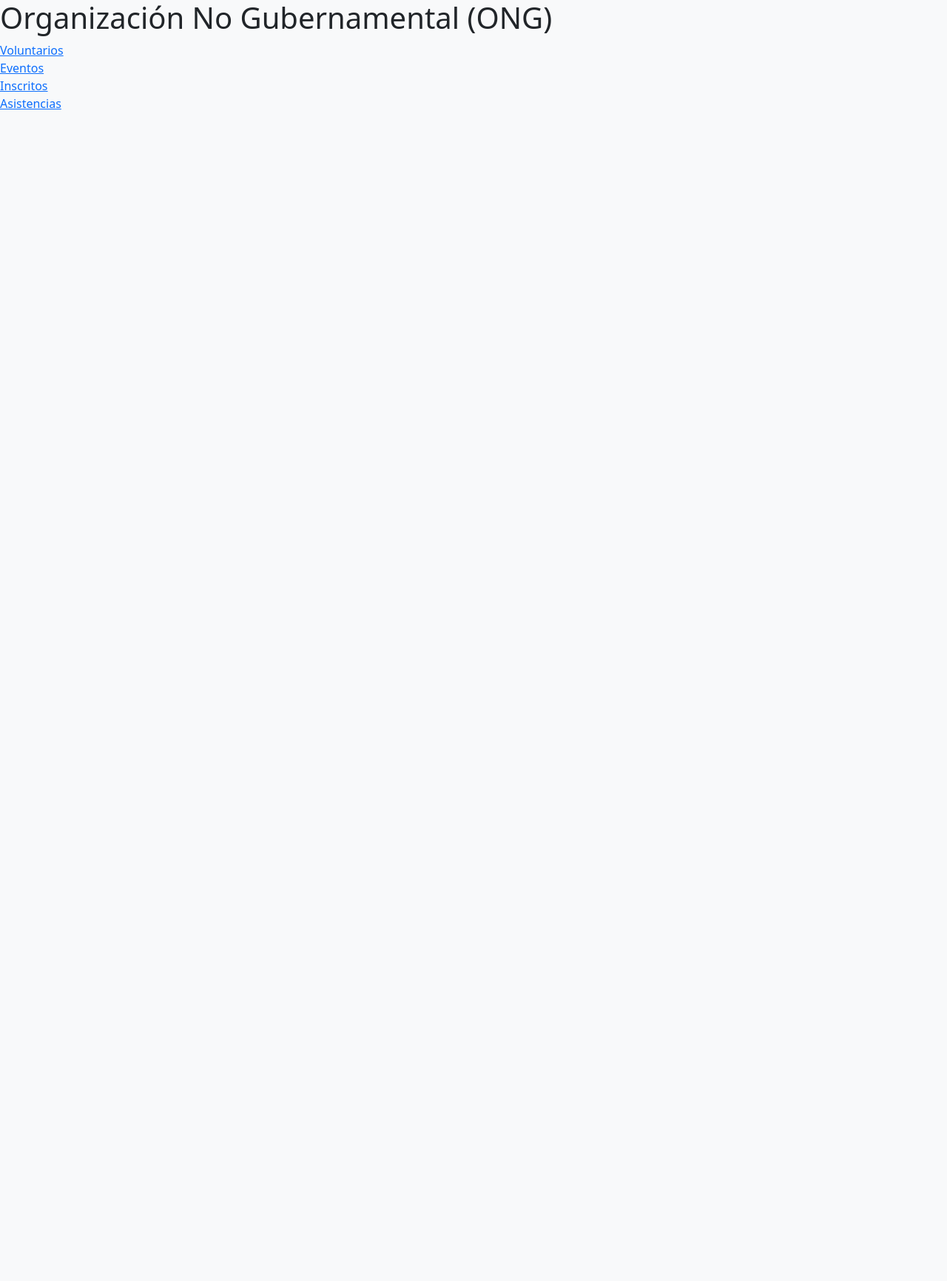
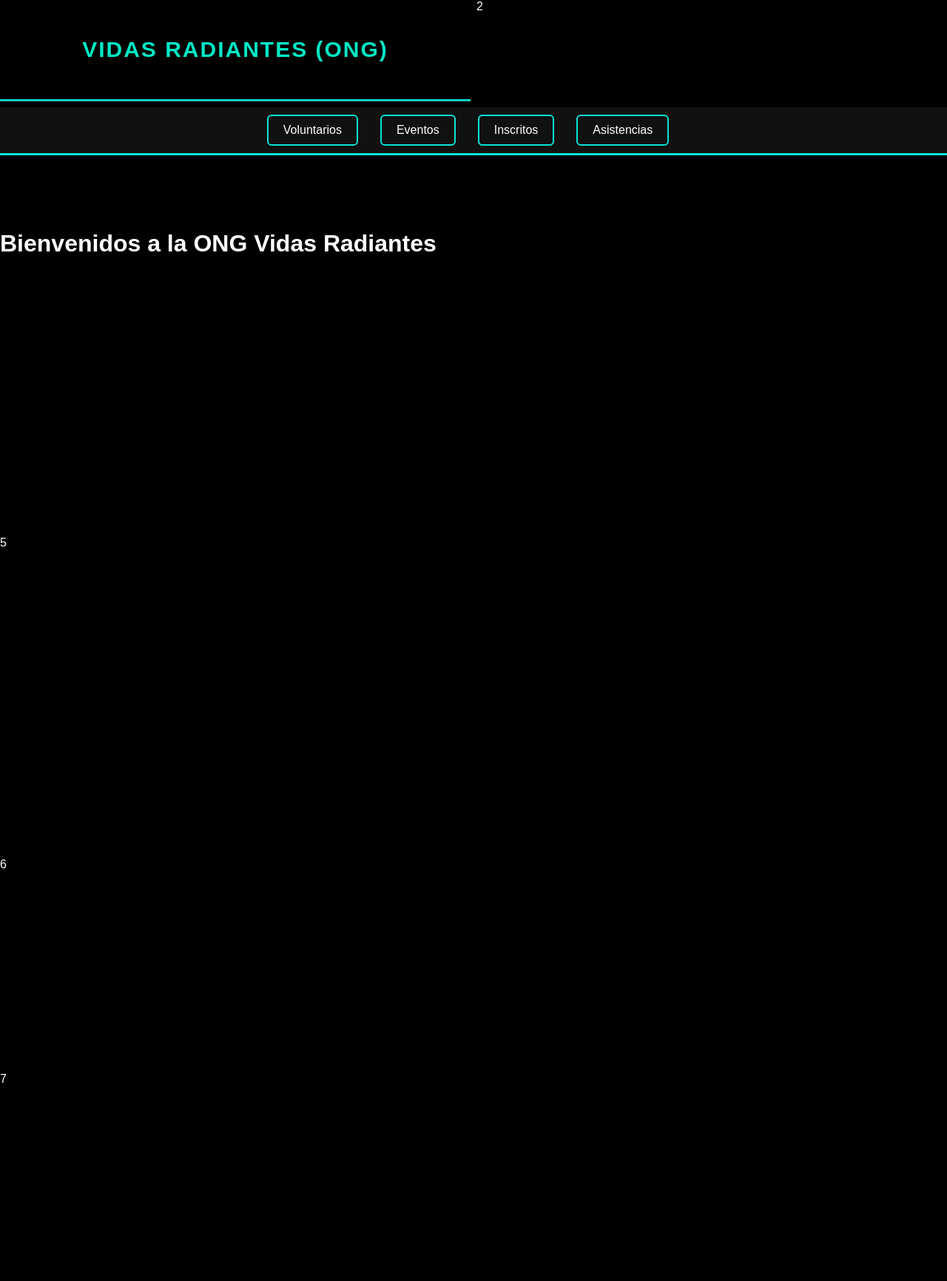
Before and after one commit to EddyRodrigo/Proyecto-ONG, a Django app: page / in a window 1280 px wide. Shown: the whole page at 74% size. Before the commit the page ends 148 px from the top, so only its background shows below. Run offline with Django 5.2, Linux system fonts and the light colour scheme.

Commit message:
inicializado css

```diff
--- a/ProyectoONG/settings.py
+++ b/ProyectoONG/settings.py
@@ -123,7 +123,9 @@ USE_TZ = True
 # Static files (CSS, JavaScript, Images)
 # https://docs.djangoproject.com/en/5.2/howto/static-files/
 
-STATIC_URL = 'static/'
+#* Habilitacion de un css statico para el proyecto
+STATIC_URL = '/static/'   #! STATIC_URL = 'static/'
+STATICFILES_DIRS = [BASE_DIR / 'static']
 
 # Default primary key field type
 # https://docs.djangoproject.com/en/5.2/ref/settings/#default-auto-field
--- /dev/null
+++ b/ong/templates/base.html
@@ -0,0 +1,38 @@
+<!DOCTYPE html>
+<html lang="en">
+<head>
+    <meta charset="UTF-8">
+    <meta name="viewport" content="width=device-width, initial-scale=1.0">
+
+    <title>{% block title %}Titulo Base{% endblock %}</title>
+
+    {% load static %}
+    <link rel="stylesheet" href="{% static 'css/estilos.css' %}">
+
+</head>
+<body>
+<div class="parent">
+    <div class="div1">
+    <header>
+        <h1>VIDAS RADIANTES (ONG)</h1>
+    </header>
+    </div>
+    <div class="div2">2</div>
+    <div class="div3">
+    <nav>
+        <a href="{% url 'listar_voluntarios' %}">Voluntarios</a><br>
+        <a href="{% url 'listar_eventos' %}">Eventos</a><br>
+        <a href="{% url 'listar_inscritos' %}">Inscritos</a><br>
+        <a href="{% url 'listar_asistencias' %}">Asistencias</a><br>
+    </nav>
+    </div>
+    <div class="div4">
+        {% block content %}
+        {% endblock content %}
+    </div>
+    <div class="div5">5</div>
+    <div class="div6">6</div>
+    <div class="div7">7</div>
+</div>
+</body>
+</html>
--- a/ong/templates/home.html
+++ b/ong/templates/home.html
@@ -1,17 +1,9 @@
-<!DOCTYPE html>
-<html>
-<head>
-    <title>Principal</title>
-    <link rel="stylesheet" href="https://cdn.jsdelivr.net/npm/bootstrap@5.3.0/dist/css/bootstrap.min.css">
-</head>
+{%extends 'base.html'%}
 
-<body class="bg-light">
+{% block title %}Principal{% endblock title %}
 
-<h1>Organización No Gubernamental (ONG)</h1>
-<a href="{% url 'listar_voluntarios' %}">Voluntarios</a><br>
-<a href="{% url 'listar_eventos' %}">Eventos</a><br>
-<a href="{% url 'listar_inscritos' %}">Inscritos</a><br>
-<a href="{% url 'listar_asistencias' %}">Asistencias</a><br>
+{%block content%}
 
-</body>
-</html>
+<h1>Bienvenidos a la ONG Vidas Radiantes</h1>
+
+{%endblock%}
--- /dev/null
+++ b/static/css/estilos.css
@@ -0,0 +1,96 @@
+body {
+    margin: 0;
+    padding: 0;
+    font-family: Arial, Helvetica, sans-serif;
+    background-color: #000;
+    color: #fff;
+}
+/*TODO: maquetacion*/
+.parent {
+    display: grid;
+    grid-template-columns: repeat(6, 1fr);
+    grid-template-rows: repeat(12, 1fr);
+    gap: 8px;
+}
+
+.div1 {
+    grid-column: span 3 / span 3;
+}
+
+.div2 {
+    grid-column: span 3 / span 3;
+    grid-column-start: 4;
+    grid-row-start: 1;
+}
+.div3 {
+    grid-column: span 6 / span 6;
+    grid-column-start: 1;
+    grid-row-start: 2;
+}
+
+.div4 {
+    grid-column: span 6 / span 6;
+    grid-row: span 3 / span 3;
+    grid-column-start: 1;
+    grid-row-start: 3;
+}
+
+.div5 {
+    grid-column: span 6 / span 6;
+    grid-row: span 3 / span 3;
+    grid-column-start: 1;
+    grid-row-start: 6;
+}
+
+.div6 {
+    grid-column: span 6 / span 6;
+    grid-row: span 2 / span 2;
+    grid-column-start: 1;
+    grid-row-start: 9;
+}
+
+.div7 {
+    grid-column: span 6 / span 6;
+    grid-row: span 2 / span 2;
+    grid-column-start: 1;
+    grid-row-start: 11;
+}
+/*TODO: Fin maquetacion*/
+
+header {
+    background: #000;
+    border-bottom: 3px solid #0ed5c8;
+    padding: 50px 0;
+    text-align: center;
+}
+
+header h1 {
+    color: #02e8c5;
+    font-size: 30px;
+    margin: 0;
+    letter-spacing: 2px;
+}
+nav {
+    background-color: #111;
+    border-bottom: 3px solid #00e5d4;
+    padding: 10px;
+    display: flex;
+    justify-content: center;
+    gap: 15px;
+}
+
+nav a {
+    color: #fff;
+    text-decoration: none;
+    padding: 10px 20px;
+    border: 2px solid #00e5d4;
+    border-radius: 6px;
+    transition: 0.3s;
+    font-size: 16px;
+    background: transparent;
+}
+nav a:hover {
+    background-color: #00e5d4;
+    color: #000;
+    transform: translateY(-3px);
+}
```
